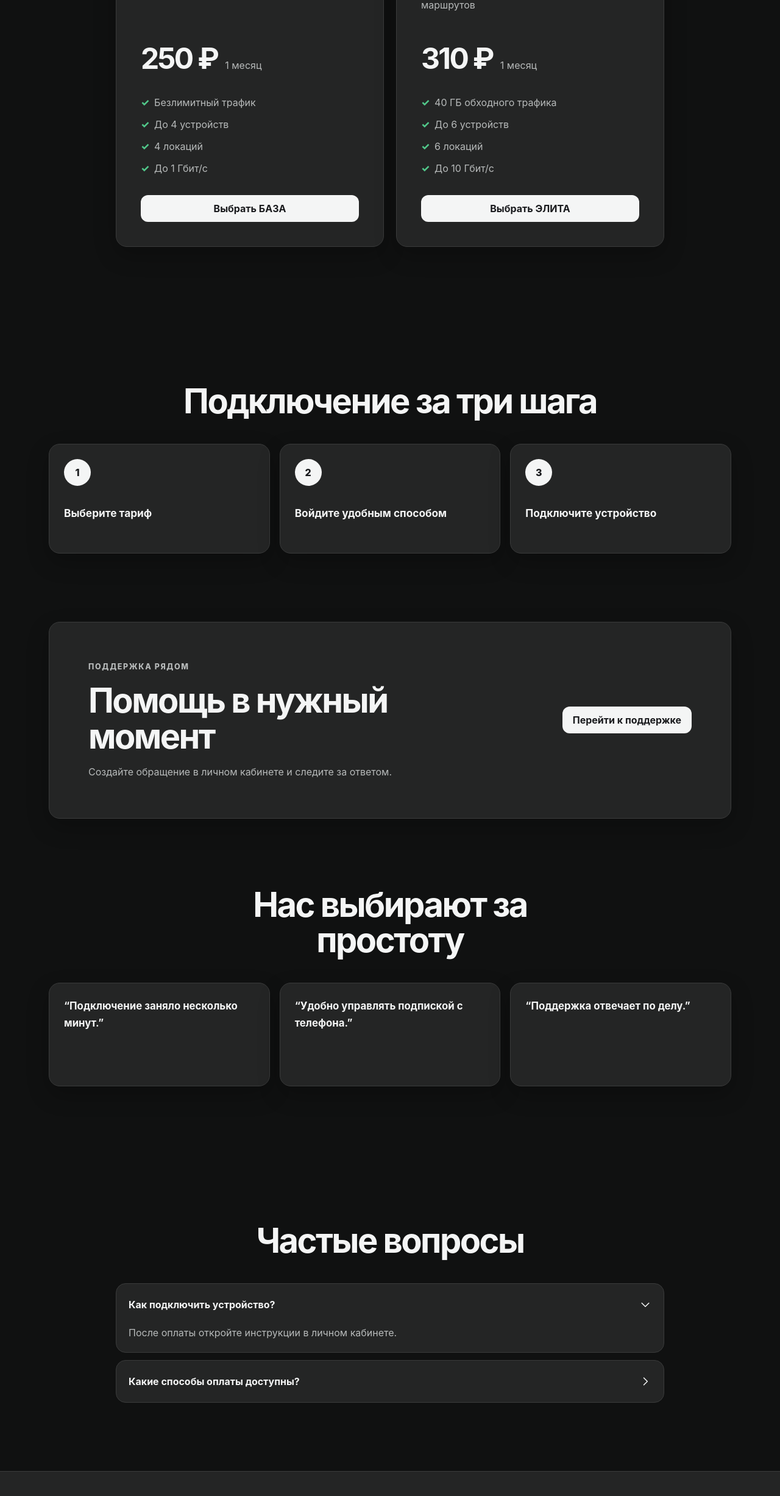
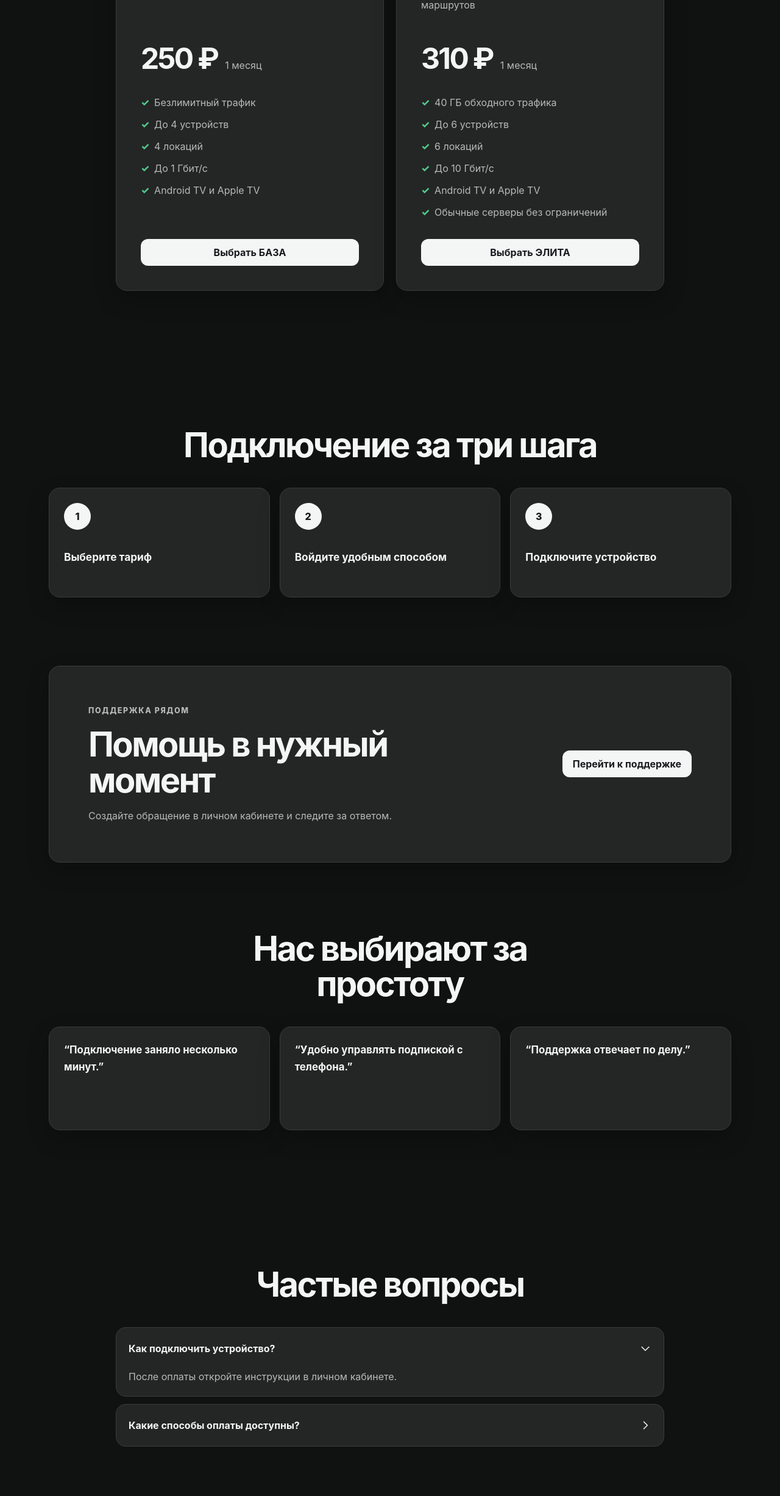
Before and after one commit to shakke66/SuetaVPN, a React (Vite) app: page / in a window 1280 px wide. Shown: the part 2022-4476 px from the top of the page at 61% size. Built offline with nearby package versions, Linux system fonts and the light colour scheme.

Commit message:
fix: address landing review findings

```diff
--- a/src/components/Accordion.tsx
+++ b/src/components/Accordion.tsx
@@ -1,4 +1,4 @@
-import { useId, useState, type JSX, type ReactNode } from 'react';
+import { useEffect, useId, useRef, useState, type JSX, type ReactNode } from 'react';
 import { Icon } from './Icon';
 
 export interface AccordionItem {
@@ -11,6 +11,58 @@ interface AccordionProps {
   readonly items: readonly AccordionItem[];
   readonly defaultOpenIds?: readonly string[];
   readonly ariaLabel?: string;
+}
+
+interface AccordionPanelProps {
+  readonly content: ReactNode;
+  readonly open: boolean;
+  readonly panelId: string;
+  readonly triggerId: string;
+}
+
+function AccordionPanel({ content, open, panelId, triggerId }: AccordionPanelProps): JSX.Element {
+  const panelRef = useRef<HTMLDivElement>(null);
+
+  useEffect(() => {
+    const panel = panelRef.current;
+    if (!panel) return;
+
+    const focusable = panel.querySelectorAll<HTMLElement>(
+      'a[href], area[href], button, input, select, textarea, iframe, object, embed, [contenteditable], [tabindex]',
+    );
+    focusable.forEach((element) => {
+      if (!open) {
+        if (!element.hasAttribute('data-accordion-tabindex')) {
+          element.setAttribute('data-accordion-tabindex', element.getAttribute('tabindex') ?? '');
+        }
+        element.tabIndex = -1;
+        return;
+      }
+
+      const originalTabIndex = element.getAttribute('data-accordion-tabindex');
+      if (originalTabIndex === null) return;
+      if (originalTabIndex === '') element.removeAttribute('tabindex');
+      else element.setAttribute('tabindex', originalTabIndex);
+      element.removeAttribute('data-accordion-tabindex');
+    });
+  }, [open]);
+
+  return (
+    <div
+      aria-hidden={!open}
+      aria-labelledby={triggerId}
+      className="accordion__panel"
+      data-state={open ? 'open' : 'closed'}
+      id={panelId}
+      inert={!open}
+      ref={panelRef}
+      role="region"
+    >
+      <div className="accordion__panel-inner">
+        <div className="accordion__content">{content}</div>
+      </div>
+    </div>
+  );
 }
 
 export function Accordion({
@@ -36,6 +88,7 @@ export function Accordion({
         const open = openIds.has(item.id);
         const triggerId = `${instanceId}-${item.id}-trigger`;
         const panelId = `${instanceId}-${item.id}-panel`;
+
         return (
           <div className="accordion__item" data-state={open ? 'open' : 'closed'} key={item.id}>
             <div className="accordion__header">
@@ -51,18 +104,7 @@ export function Accordion({
                 <Icon className="accordion__chevron" name="chevron-right" size={20} />
               </button>
             </div>
-            <div
-              aria-hidden={!open}
-              aria-labelledby={triggerId}
-              className="accordion__panel"
-              data-state={open ? 'open' : 'closed'}
-              id={panelId}
-              role="region"
-            >
-              <div className="accordion__panel-inner">
-                <div className="accordion__content">{item.content}</div>
-              </div>
-            </div>
+            <AccordionPanel content={item.content} open={open} panelId={panelId} triggerId={triggerId} />
           </div>
         );
       })}
--- a/src/i18n/messages.ts
+++ b/src/i18n/messages.ts
@@ -130,8 +130,8 @@ export const ru = {
     accessibility: { heroArtwork: 'Защищённое соединение SuetaVPN', tariffList: 'Список тарифов', faqList: 'Частые вопросы' },
   },
   tariffs: {
-    base: { name: 'БАЗА', description: 'Уверенный доступ на каждый день', traffic: 'Безлимитный трафик', devices: 'До {amount} устройств', locations: '{amount} локаций', speed: 'До {amount} Гбит/с' },
-    elite: { name: 'ЭЛИТА', description: 'Больше возможностей для сложных маршрутов', traffic: '{amount} ГБ обходного трафика', devices: 'До {amount} устройств', locations: '{amount} локаций', speed: 'До {amount} Гбит/с' },
+    base: { name: 'БАЗА', description: 'Уверенный доступ на каждый день', traffic: 'Безлимитный трафик', devices: 'До {amount} устройств', locations: '{amount} локаций', speed: 'До {amount} Гбит/с', platforms: 'Android TV и Apple TV' },
+    elite: { name: 'ЭЛИТА', description: 'Больше возможностей для сложных маршрутов', traffic: '{amount} ГБ обходного трафика', devices: 'До {amount} устройств', locations: '{amount} локаций', speed: 'До {amount} Гбит/с', platforms: 'Android TV и Apple TV', regularServers: 'Обычные серверы без ограничений' },
     period: { one: '1 месяц', three: '3 месяца', six: '6 месяцев', twelve: '12 месяцев' },
     perMonth: '{amount} в месяц',
   },
@@ -300,8 +300,8 @@ export const en = {
     accessibility: { heroArtwork: 'Protected SuetaVPN connection', tariffList: 'Plan list', faqList: 'Frequently asked questions' },
   },
   tariffs: {
-    base: { name: 'BASE', description: 'Reliable everyday access', traffic: 'Unlimited traffic', devices: 'Up to {amount} devices', locations: '{amount} locations', speed: 'Up to {amount} Gbps' },
-    elite: { name: 'ELITE', description: 'More options for complex routes', traffic: '{amount} GB bypass traffic', devices: 'Up to {amount} devices', locations: '{amount} locations', speed: 'Up to {amount} Gbps' },
+    base: { name: 'BASE', description: 'Reliable everyday access', traffic: 'Unlimited traffic', devices: 'Up to {amount} devices', locations: '{amount} locations', speed: 'Up to {amount} Gbps', platforms: 'Android TV and Apple TV' },
+    elite: { name: 'ELITE', description: 'More options for complex routes', traffic: '{amount} GB bypass traffic', devices: 'Up to {amount} devices', locations: '{amount} locations', speed: 'Up to {amount} Gbps', platforms: 'Android TV and Apple TV', regularServers: 'Unlimited regular servers' },
     period: { one: '1 month', three: '3 months', six: '6 months', twelve: '12 months' }, perMonth: '{amount} per month',
   },
   dashboard: {
--- a/src/pages/LandingPage.tsx
+++ b/src/pages/LandingPage.tsx
@@ -32,6 +32,11 @@ const TARIFF_COPY = {
   TariffId,
   Readonly<Record<'name' | 'description' | 'traffic' | 'devices' | 'locations' | 'speed', MessageKey>>
 >>;
+
+const TARIFF_EXTRA_FACTS = {
+  base: ['tariffs.base.platforms'],
+  elite: ['tariffs.elite.platforms', 'tariffs.elite.regularServers'],
+} as const satisfies Readonly<Record<TariffId, readonly MessageKey[]>>;
 
 const TRUST_ITEMS = [
   ['dashboard', 'landing.trust.secure'],
@@ -114,9 +119,9 @@ export function LandingPage(): JSX.Element {
               {locale === 'ru' ? 'EN' : 'RU'}
             </Button>
             <Link className="button button--ghost landing-header__sign-in" to="/auth">{t('landing.header.signIn')}</Link>
-            <a className="button button--primary landing-header__cta" href="#tariffs" onClick={(event) => focusSection(event, 'tariffs')}>
+            <Link className="button button--primary landing-header__cta" to="/auth">
               {t('landing.header.getStarted')}
-            </a>
+            </Link>
           </div>
         </div>
       </header>
@@ -192,6 +197,7 @@ export function LandingPage(): JSX.Element {
                       <li>{t(copy.devices, { amount: tariff.devices })}</li>
                       <li>{t(copy.locations, { amount: tariff.locations })}</li>
                       <li>{t(copy.speed, { amount: tariff.speedGbps })}</li>
+                      {TARIFF_EXTRA_FACTS[tariff.id].map((key) => <li key={key}>{t(key)}</li>)}
                     </ul>
                     <Button
                       aria-busy={selectingTariff === tariff.id}
```
Also changed, not shown: 2 other files (tests, documents, lock files or other folders).
